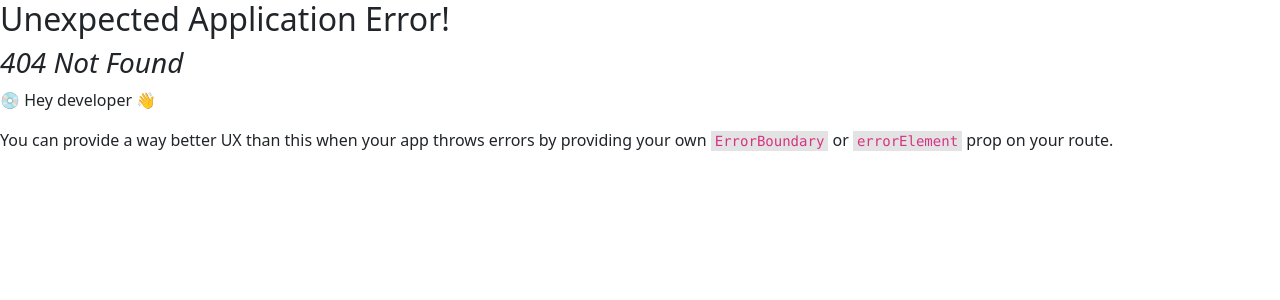
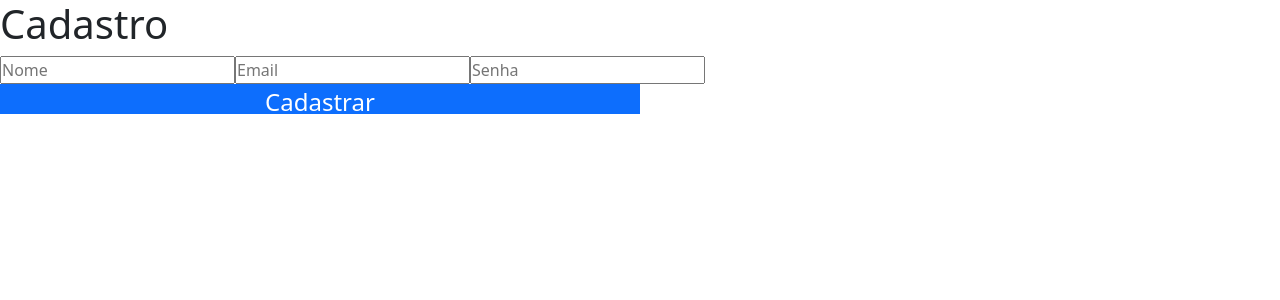
Before and after one commit to eu-nogueira/TCCmaisPraTI-Front, a React (Vite) app in the folder projectAcademy/: page /cadastro in a window 1280 px wide. Before the commit this address had no page. Shown: the top 300 px of the page. Built offline with nearby package versions, Linux system fonts and the light colour scheme.

Commit message:
componente cadastro

```diff
--- /dev/null
+++ b/projectAcademy/src/components/cadastro/Cadastro.css
@@ -0,0 +1,3 @@
+.b{
+    width: 50%
+}
--- /dev/null
+++ b/projectAcademy/src/components/cadastro/Cadastro.jsx
@@ -0,0 +1,76 @@
+import { useState } from "react";
+import './Cadastro.css'
+
+const Cadastro = () => {
+  // Gerenciando o estado dos inputs com o hook useState
+  const [nome, setNome] = useState("");
+  const [email, setEmail] = useState("");
+  const [senha, setSenha] = useState("");
+
+  // Função para lidar com o envio do formulário
+  const handleSubmit = async (event) => {
+    event.preventDefault();
+
+    try {
+      const response = await fetch("http://localhost:8080/cadastro", {
+        method: "POST",
+        headers: {
+          "Content-Type": "application/json",
+        },
+        body: JSON.stringify({
+          nomeUsuario: nome,
+          email: email,
+          senha: senha,
+        }),
+      });
+
+      if (response.ok) {
+        console.log("Cadastro realizado com sucesso!");
+        limparCampos();
+      } else {
+        console.error("Erro ao cadastrar.");
+      }
+    } catch (error) {
+      console.error("Erro na requisição:", error);
+    }
+  };
+
+  // Função para limpar os campos do formulário
+  const limparCampos = () => {
+    setNome("");
+    setEmail("");
+    setSenha("");
+  };
+
+  return (
+    <div>
+      <h1>Cadastro</h1>
+      <form onSubmit={handleSubmit}>
+        <input
+          type="text"
+          placeholder="Nome"
+          value={nome}
+          onChange={(e) => setNome(e.target.value)}
+          required
+        />
+        <input
+          type="email"
+          placeholder="Email"
+          value={email}
+          onChange={(e) => setEmail(e.target.value)}
+          required
+        />
+        <input
+          type="password"
+          placeholder="Senha"
+          value={senha}
+          onChange={(e) => setSenha(e.target.value)}
+          required
+        />
+        <button type="submit" className="b bg-primary">Cadastrar</button>
+      </form>
+    </div>
+  );
+};
+
+export default Cadastro;
--- a/projectAcademy/src/main.jsx
+++ b/projectAcademy/src/main.jsx
@@ -5,11 +5,16 @@ import AulaInstrutor from './pages/AulasInstrutor/AulaInstrutor'
 import FrequenciaInstrutor from './pages/FrequenciaInstrutor/FrequenciaInstrutor'
 import { createBrowserRouter, RouterProvider } from 'react-router-dom'
 import PaginaInicial from './components/paginaInicial/PaginaInicial'
+import Cadastro from './components/cadastro/Cadastro'
 
 const router = createBrowserRouter([
   {
     path: "/pagina",
     element: <Home />
+  },
+  {
+    path: "/cadastro",
+    element: <Cadastro />
   },
 
   {
```
